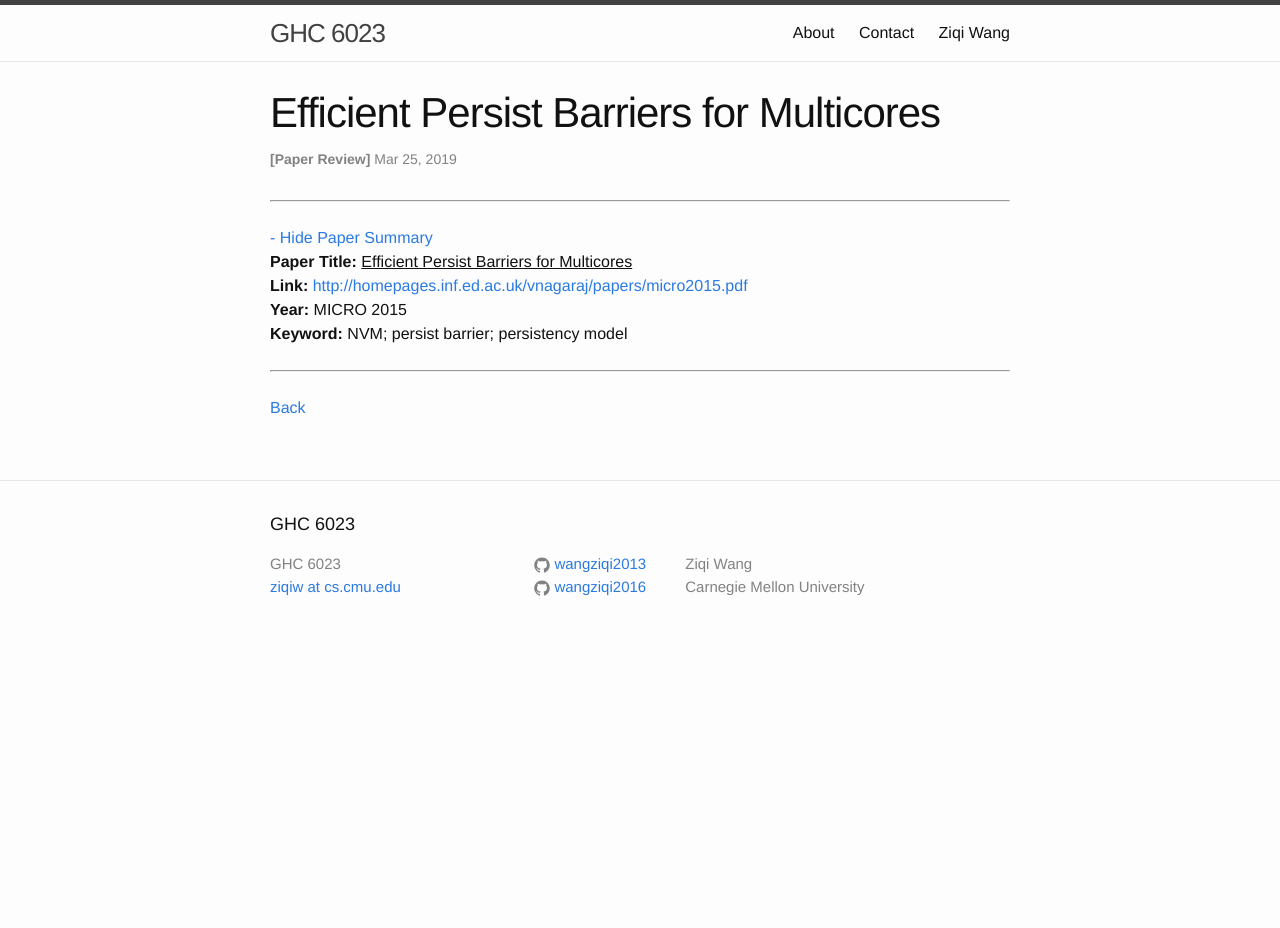
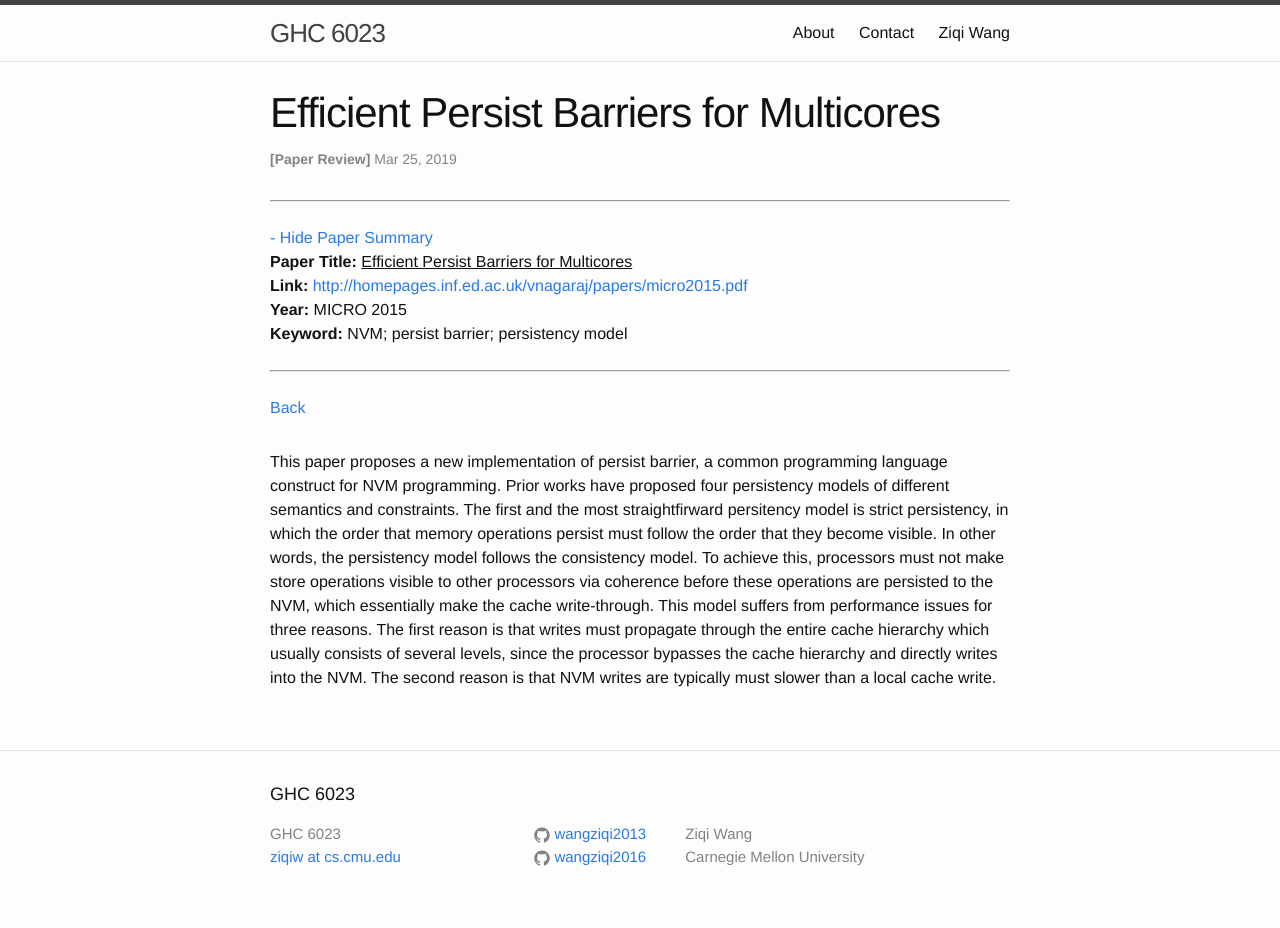
Before and after one commit to wangziqi2013/wangziqi2013.github.io, a Jekyll site: the page built from _posts/2019-03-24-efficient-persist-barriers-for-multicores.markdown, in a window 1280 px wide. Built offline with Jekyll 4.4.1, drawn with Linux system fonts in a browser that asks for light colours; before the commit the page ends 900 px from its top, so only the background shows below that.

Commit message:
Working on strict persistency

```diff
--- a/_posts/2019-03-24-efficient-persist-barriers-for-multicores.markdown
+++ b/_posts/2019-03-24-efficient-persist-barriers-for-multicores.markdown
@@ -12,3 +12,13 @@ htm_cd:
 htm_cr:
 version_mgmt:
 ---
+
+This paper proposes a new implementation of persist barrier, a common programming language construct for NVM programming.
+Prior works have proposed four persistency models of different semantics and constraints. The first and the most straightfirward
+persitency model is strict persistency, in which the order that memory operations persist must follow the order that they
+become visible. In other words, the persistency model follows the consistency model. To achieve this, processors must
+not make store operations visible to other processors via coherence before these operations are persisted to the NVM, which
+essentially make the cache write-through. This model suffers from performance issues for three reasons. The first reason is that
+writes must propagate through the entire cache hierarchy which usually consists of several levels, since the processor
+bypasses the cache hierarchy and directly writes into the NVM. The second reason is that NVM writes are typically must slower
+than a local cache write.
```
